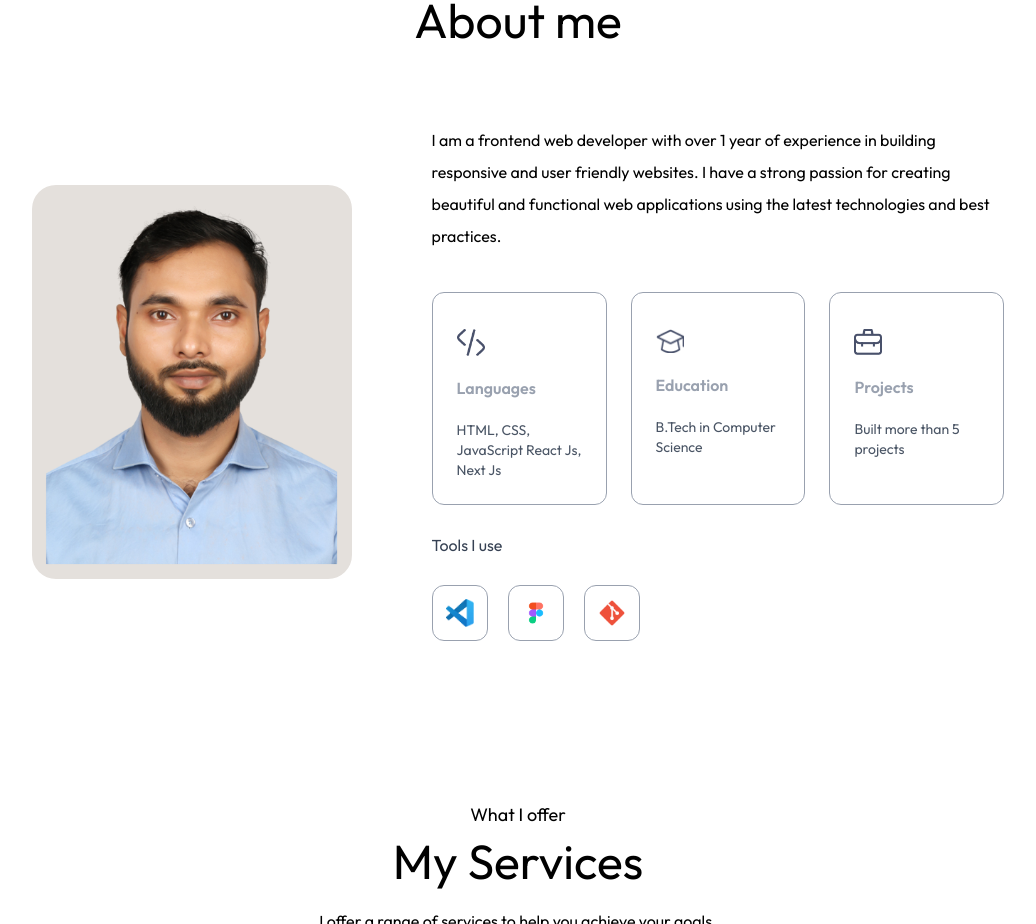
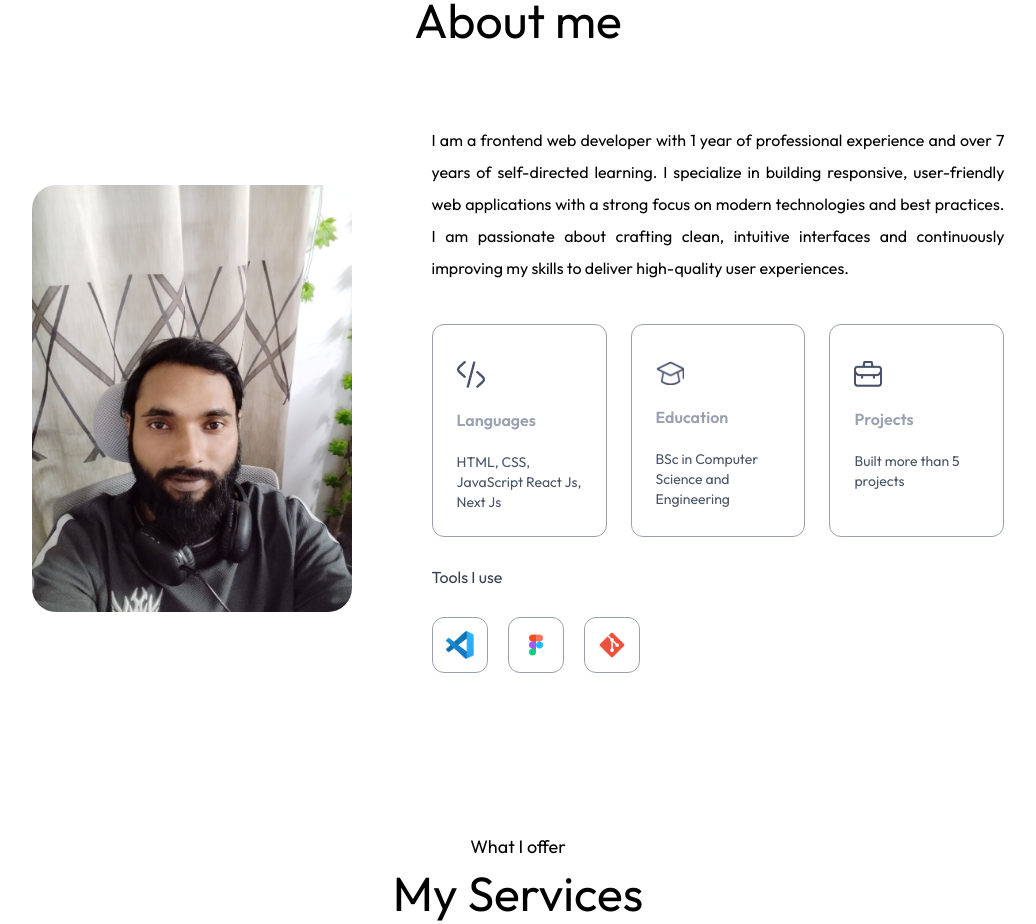
Before and after one commit to Hadayetullah/portfolio-v2, a Next.js app: page / in a window 1280 px wide. Shown: the part 880-1804 px from the top of the page, without its empty margins (122-1158 px from the left). Built offline with nearby package versions, Linux system fonts and the light colour scheme; a web font is replaced by a local one.

Commit message:
Update About section

```diff
--- a/app/components/About.tsx
+++ b/app/components/About.tsx
@@ -57,10 +57,12 @@ const About = (props: Props) => {
                 transition={{ duration: 0.6, delay: 0.8 }}
                 className='flex-1'
             >
-                <p className='mb-10 max-w-2xl font-ovo '>
-                    I am a frontend web developer with over 1 year of experience in building responsive and user
-                    friendly websites. I have a strong passion for creating beautiful and functional web
-                    applications using the latest technologies and best practices.
+                <p className='mb-10 max-w-2xl font-ovo text-justify'>
+                    I am a frontend web developer with 1 year of professional experience and over 7 years
+                    of self-directed learning. I specialize in building responsive, user-friendly web
+                    applications with a strong focus on modern technologies and best practices. I am
+                    passionate about crafting clean, intuitive interfaces and continuously improving my
+                    skills to deliver high-quality user experiences.
                 </p>
 
                 <motion.ul
--- a/assets/assets.js
+++ b/assets/assets.js
@@ -114,7 +114,7 @@ export const serviceData = [
 
 export const infoList = [
     { icon: assets.code_icon, iconDark: assets.code_icon_dark, title: 'Languages', description: 'HTML, CSS, JavaScript React Js, Next Js' },
-    { icon: assets.edu_icon, iconDark: assets.edu_icon_dark, title: 'Education', description: 'B.Tech in Computer Science' },
+    { icon: assets.edu_icon, iconDark: assets.edu_icon_dark, title: 'Education', description: 'BSc in Computer Science and Engineering' },
     { icon: assets.project_icon, iconDark: assets.project_icon_dark, title: 'Projects', description: 'Built more than 5 projects' }
 ];
 
```
Also changed, not shown: assets/user-image.png.
